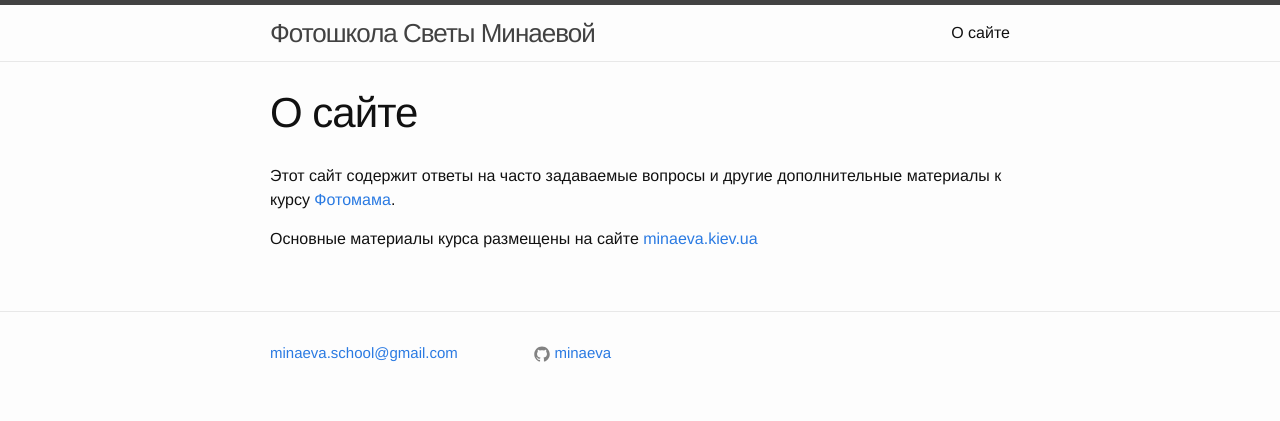
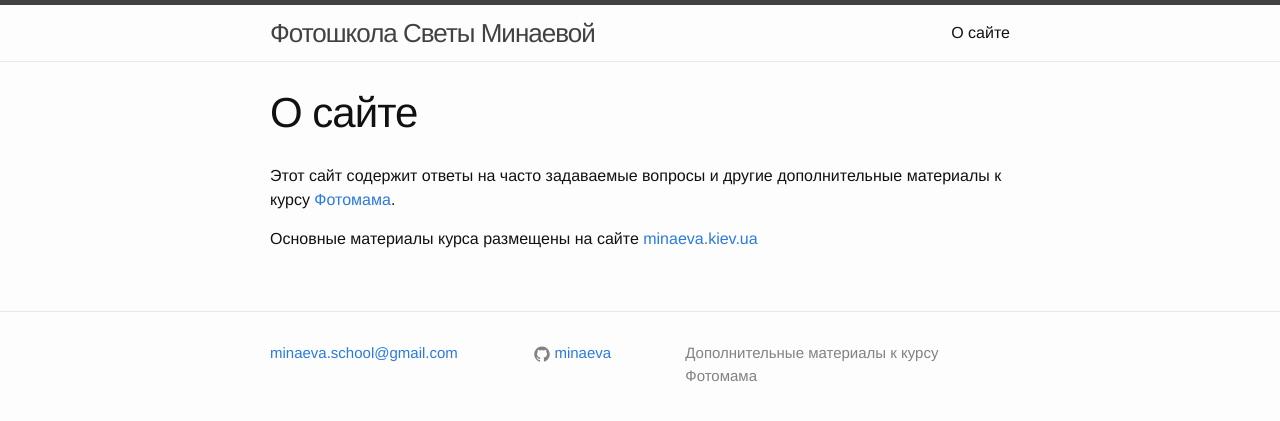
Before and after one commit to minaeva/minaeva.github.io, a Jekyll site: the page built from about.md, in a window 1280 px wide. Shown: the top 421 px of the page. Built offline with Jekyll 4.4.1, drawn with Linux system fonts in a browser that asks for light colours.

Commit message:
Update _config.yml

```diff
--- a/_config.yml
+++ b/_config.yml
@@ -1,7 +1,7 @@
 # Site settings
 title: Фотошкола Светы Минаевой
 email: minaeva.school@gmail.com
-description: ""
+description: "Дополнительные материалы к курсу Фотомама"
 baseurl: "" # the subpath of your site, e.g. /blog/
 url: "http://minaeva.github.io" # the base hostname & protocol for your site
 #twitter_username: minaeva
```
